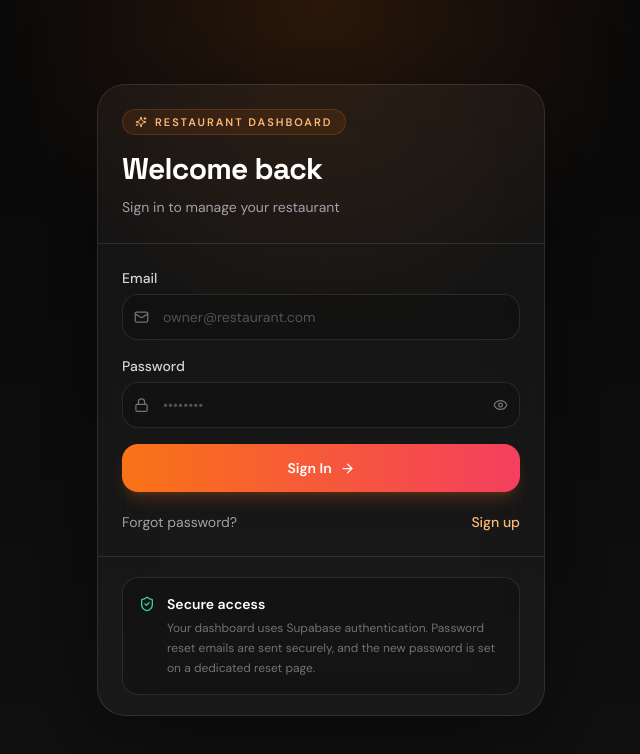
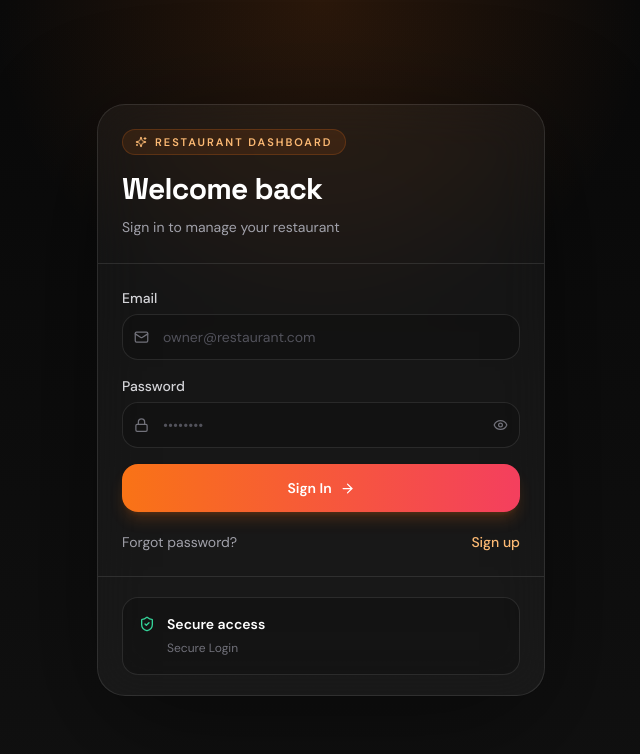
Before and after one commit to Aniikettawde/menuai, a Next.js app: page /dashboard/login in a window 1280 px wide. Shown: the top 754 px of the page, without its empty margins (319-959 px from the left). Built offline with nearby package versions, Linux system fonts and the light colour scheme; no server answers.

Commit message:
biling updated

```diff
--- a/next.config.js
+++ b/next.config.js
@@ -25,10 +25,12 @@ const nextConfig = {
         { key: 'X-Content-Type-Options', value: 'nosniff' },
         { key: 'X-Frame-Options', value: 'DENY' },
         { key: 'X-XSS-Protection', value: '1; mode=block' },
+        { key: 'Referrer-Policy', value: 'strict-origin-when-cross-origin' },
+        { key: 'Strict-Transport-Security', value: 'max-age=63072000; includeSubDomains; preload' },
+        { key: 'Permissions-Policy', value: 'camera=(), microphone=(), geolocation=()' },
       ],
     },
     {
-        // Aggressive caching for static assets
       source: '/static/(.*)',
       headers: [
         { key: 'Cache-Control', value: 'public, max-age=31536000, immutable' },
--- /dev/null
+++ b/src/app/api/auth/forgot-password/route.ts
@@ -0,0 +1,52 @@
+import { NextRequest, NextResponse } from 'next/server'
+import { createServerClient } from '@supabase/ssr'
+import { checkActionLock, recordFailedAttempt, getClientIp } from '@/lib/login-rate-limit'
+
+function isValidEmail(email: string) {
+  return /^[^\s@]+@[^\s@]+\.[^\s@]+$/.test(email)
+}
+
+export async function POST(req: NextRequest) {
+  const body = await req.json().catch(() => ({}))
+  const email = String(body?.email || '').trim().toLowerCase()
+  const origin = String(body?.origin || '')
+
+  if (!isValidEmail(email)) {
+    return NextResponse.json({ error: 'Please enter a valid email address.' }, { status: 400 })
+  }
+
+  const ip = getClientIp(req)
+
+  // Prevents email-bombing a single inbox with reset links
+  const lock = await checkActionLock('forgot', email, ip)
+  if (lock.locked) {
+    return NextResponse.json(
+      { error: `Too many reset requests. Try again in ${Math.ceil(lock.secondsLeft / 60)} min.` },
+      { status: 429 },
+    )
+  }
+
+  await recordFailedAttempt('forgot', email, ip) // count every request, success or not — this endpoint sends email either way
+
+  const supabase = createServerClient(
+    process.env.NEXT_PUBLIC_SUPABASE_URL!,
+    process.env.NEXT_PUBLIC_SUPABASE_ANON_KEY!,
+    {
+      cookies: {
+        getAll() {
+          return req.cookies.getAll()
+        },
+        setAll() {
+          /* no session mutation needed for password reset request */
+        },
+      },
+    },
+  )
+
+  const redirectTo = origin ? `${origin}/dashboard/reset-password` : undefined
+
+  await supabase.auth.resetPasswordForEmail(email, redirectTo ? { redirectTo } : undefined)
+
+  // Always return the same generic success message — never reveal whether the account exists
+  return NextResponse.json({ ok: true })
+}
--- /dev/null
+++ b/src/app/api/auth/login/route.ts
@@ -0,0 +1,50 @@
+import { NextRequest, NextResponse } from 'next/server'
+import { createServerClient } from '@supabase/ssr'
+import { checkActionLock, recordFailedAttempt, clearAttempts, getClientIp } from '@/lib/login-rate-limit'
+
+export async function POST(req: NextRequest) {
+  const body = await req.json().catch(() => ({}))
+  const email = String(body?.email || '').trim().toLowerCase()
+  const password = String(body?.password || '')
+
+  if (!email || !password) {
+    return NextResponse.json({ error: 'Email and password are required' }, { status: 400 })
+  }
+
+  const ip = getClientIp(req)
+
+  const lock = await checkActionLock('login', email, ip)
+  if (lock.locked) {
+    return NextResponse.json(
+      { error: `Too many attempts. Try again in ${Math.ceil(lock.secondsLeft / 60)} min.` },
+      { status: 429 },
+    )
+  }
+
+  const response = NextResponse.json({ ok: true })
+
+  const supabase = createServerClient(
+    process.env.NEXT_PUBLIC_SUPABASE_URL!,
+    process.env.NEXT_PUBLIC_SUPABASE_ANON_KEY!,
+    {
+      cookies: {
+        getAll() {
+          return req.cookies.getAll()
+        },
+        setAll(cookiesToSet) {
+          cookiesToSet.forEach(({ name, value, options }) => response.cookies.set(name, value, options))
+        },
+      },
+    },
+  )
+
+  const { error } = await supabase.auth.signInWithPassword({ email, password })
+
+  if (error) {
+    await recordFailedAttempt('login', email, ip)
+    return NextResponse.json({ error: 'Invalid email or password.' }, { status: 401 })
+  }
+
+  await clearAttempts('login', email)
+  return response
+}
--- /dev/null
+++ b/src/app/api/auth/signup/route.ts
@@ -0,0 +1,73 @@
+import { NextRequest, NextResponse } from 'next/server'
+import { createServerClient } from '@supabase/ssr'
+import { checkActionLock, recordFailedAttempt, clearAttempts, getClientIp } from '@/lib/login-rate-limit'
+
+function isValidEmail(email: string) {
+  return /^[^\s@]+@[^\s@]+\.[^\s@]+$/.test(email)
+}
+
+export async function POST(req: NextRequest) {
+  const body = await req.json().catch(() => ({}))
+  const email = String(body?.email || '').trim().toLowerCase()
+  const password = String(body?.password || '')
+  const name = String(body?.name || '').trim()
+
+  if (!isValidEmail(email)) {
+    return NextResponse.json({ error: 'Please enter a valid email address.' }, { status: 400 })
+  }
+  if (name.length < 2) {
+    return NextResponse.json({ error: 'Please enter your name.' }, { status: 400 })
+  }
+  if (password.length < 8) {
+    return NextResponse.json({ error: 'Password must be at least 8 characters.' }, { status: 400 })
+  }
+
+  const ip = getClientIp(req)
+
+  // Rate limit primarily by IP to stop mass-account creation; identifier keeps per-email tracking too
+  const lock = await checkActionLock('signup', email, ip)
+  if (lock.locked) {
+    return NextResponse.json(
+      { error: `Too many signup attempts. Try again in ${Math.ceil(lock.secondsLeft / 60)} min.` },
+      { status: 429 },
+    )
+  }
+
+  const response = NextResponse.json({ ok: true, needsConfirmation: false })
+
+  const supabase = createServerClient(
+    process.env.NEXT_PUBLIC_SUPABASE_URL!,
+    process.env.NEXT_PUBLIC_SUPABASE_ANON_KEY!,
+    {
+      cookies: {
+        getAll() {
+          return req.cookies.getAll()
+        },
+        setAll(cookiesToSet) {
+          cookiesToSet.forEach(({ name: cName, value, options }) =>
+            response.cookies.set(cName, value, options),
+          )
+        },
+      },
+    },
+  )
+
+  const { data, error } = await supabase.auth.signUp({
+    email,
+    password,
+    options: { data: { full_name: name } },
+  })
+
+  if (error) {
+    await recordFailedAttempt('signup', email, ip)
+    return NextResponse.json({ error: error.message }, { status: 400 })
+  }
+
+  await clearAttempts('signup', email)
+
+  if (data.user && !data.session) {
+    return NextResponse.json({ ok: true, needsConfirmation: true })
+  }
+
+  return response
+}
--- a/src/app/dashboard/login/page.tsx
+++ b/src/app/dashboard/login/page.tsx
@@ -14,7 +14,6 @@ import {
   ShieldCheck,
   ArrowLeft,
 } from 'lucide-react'
-import { getSupabaseDashboardBrowser } from '@/lib/supabase-dashboard'
 
 type Mode = 'login' | 'signup' | 'forgot'
 
@@ -23,16 +22,18 @@ function isValidEmail(email: string) {
 }
 
 function passwordStrength(password: string) {
-  if (password.length < 6) return { label: 'Too short', score: 0 }
-  if (password.length < 8) return { label: 'Weak', score: 1 }
-  if (!/[A-Z]/.test(password) || !/[0-9]/.test(password)) return { label: 'Good', score: 2 }
-  if (/[^A-Za-z0-9]/.test(password)) return { label: 'Strong', score: 3 }
-  return { label: 'Good', score: 2 }
+  if (password.length < 8) return { label: 'Too short', score: 0 }
+  const hasUpper = /[A-Z]/.test(password)
+  const hasNumber = /[0-9]/.test(password)
+  const hasSymbol = /[^A-Za-z0-9]/.test(password)
+  const score = [hasUpper, hasNumber, hasSymbol].filter(Boolean).length
+  if (score === 3) return { label: 'Strong', score: 3 }
+  if (score >= 1) return { label: 'Good', score: 2 }
+  return { label: 'Weak', score: 1 }
 }
 
 export default function DashboardLoginPage() {
   const router = useRouter()
-  const supabase = getSupabaseDashboardBrowser()
 
   const [mode, setMode] = useState<Mode>('login')
   const [email, setEmail] = useState('')
@@ -69,12 +70,10 @@ export default function DashboardLoginPage() {
       return false
     }
 
-    if (mode !== 'forgot' && password.length < 6) {
-      setError('Password must be at least 6 characters.')
+    if (mode !== 'forgot' && password.length < 8) {
+      setError('Password must be at least 8 characters.')
       return false
     }
-
-
 
     if (mode === 'signup' && passwordInfo.score === 0) {
       setError('Please choose a stronger password.')
@@ -85,7 +84,6 @@ export default function DashboardLoginPage() {
   }
 
   async function handleSubmit(e: React.FormEvent<HTMLFormElement>) {
-	  console.log('MODE:', mode)
     e.preventDefault()
     setLoading(true)
     setError('')
@@ -100,31 +98,30 @@ export default function DashboardLoginPage() {
       const cleanEmail = email.trim().toLowerCase()
 
       if (mode === 'signup') {
-  const { data, error } = await supabase.auth.signUp({
-    email: cleanEmail,
-    password,
-    options: {
-      data: { full_name: name.trim() },
-    },
+        const res = await fetch('/api/auth/signup', {
+          method: 'POST',
+          headers: { 'Content-Type': 'application/json' },
+          body: JSON.stringify({ email: cleanEmail, password, name: name.trim() }),
         })
+        const json = await res.json().catch(() => ({}))
 
-  if (error) {
-    setError(error.message)
+        if (!res.ok) {
+          setError(json?.error || 'Something went wrong. Please try again.')
           return
         }
 
-  if (data.user && !data.session) {
+        if (json.needsConfirmation) {
           setMessage('Check your email to confirm your account, then sign in.')
           setMode('login')
           setPassword('')
           return
         }
 
-  // Check if this user is a staff member
-  const res = await fetch('/api/dashboard/context', { cache: 'no-store' })
-  const json = await res.json().catch(() => ({}))
+        // Signed up and session established server-side — check staff context
+        const ctxRes = await fetch('/api/dashboard/context', { cache: 'no-store' })
+        const ctxJson = await ctxRes.json().catch(() => ({}))
 
- if (json?.context) {
+        if (ctxJson?.context) {
           window.location.href = '/dashboard'
         } else {
           window.location.href = '/dashboard/onboarding'
@@ -132,34 +129,35 @@ export default function DashboardLoginPage() {
         return
       }
 
+      if (mode === 'forgot') {
+        const origin = typeof window !== 'undefined' ? window.location.origin : ''
 
+        const res = await fetch('/api/auth/forgot-password', {
+          method: 'POST',
+          headers: { 'Content-Type': 'application/json' },
+          body: JSON.stringify({ email: cleanEmail, origin }),
+        })
+        const json = await res.json().catch(() => ({}))
 
-      if (mode === 'forgot') {
-        const redirectTo =
-          typeof window !== 'undefined'
-            ? `${window.location.origin}/dashboard/reset-password`
-            : '/dashboard/reset-password'
-
-        const { error } = await supabase.auth.resetPasswordForEmail(cleanEmail, {
-          redirectTo,
-        })
-
-        if (error) {
-          setError(error.message)
+        if (!res.ok) {
+          setError(json?.error || 'Something went wrong. Please try again.')
           return
         }
 
-        setMessage('Password reset email sent. Please check your inbox.')
+        setMessage('If an account exists for this email, a reset link has been sent.')
+        return
       }
 
       if (mode === 'login') {
-  const { error } = await supabase.auth.signInWithPassword({
-    email: cleanEmail,
-    password,
+        const res = await fetch('/api/auth/login', {
+          method: 'POST',
+          headers: { 'Content-Type': 'application/json' },
+          body: JSON.stringify({ email: cleanEmail, password }),
         })
+        const json = await res.json().catch(() => ({}))
 
-  if (error) {
-    setError(error.message)
+        if (!res.ok) {
+          setError(json?.error || 'Something went wrong. Please try again.')
           return
         }
 
@@ -269,7 +267,7 @@ return
                     onChange={(e) => setPassword(e.target.value)}
                     placeholder="••••••••"
                     autoComplete={mode === 'login' ? 'current-password' : 'new-password'}
-                    minLength={6}
+                    minLength={8}
                     className="w-full rounded-2xl border border-white/10 bg-black/20 py-3 pl-10 pr-12 text-sm text-white outline-none placeholder:text-zinc-600 focus:border-orange-500/50 focus:ring-2 focus:ring-orange-500/10"
                   />
                   <button
@@ -385,8 +383,7 @@ return
               <div>
                 <p className="text-sm font-semibold text-white">Secure access</p>
                 <p className="mt-1 text-xs leading-5 text-zinc-500">
-                  Your dashboard uses Supabase authentication. Password reset emails are sent securely,
-                  and the new password is set on a dedicated reset page.
+                  Secure Login
                 </p>
               </div>
             </div>
--- /dev/null
+++ b/src/lib/login-rate-limit.ts
@@ -0,0 +1,77 @@
+import { getServiceClient } from '@/lib/billing-auth'
+
+export type AuthAction = 'login' | 'signup' | 'forgot'
+
+const LIMITS: Record<AuthAction, { maxAttempts: number; windowMinutes: number; lockoutMinutes: number }> = {
+  login: { maxAttempts: 5, windowMinutes: 15, lockoutMinutes: 15 },
+  signup: { maxAttempts: 5, windowMinutes: 60, lockoutMinutes: 60 },
+  forgot: { maxAttempts: 3, windowMinutes: 60, lockoutMinutes: 60 },
+}
+
+export async function checkActionLock(action: AuthAction, identifier: string, ip: string) {
+  const sb = getServiceClient()
+  const now = new Date()
+
+  const { data: rows } = await sb
+    .from('auth_login_attempts')
+    .select('*')
+    .eq('action', action)
+    .or(`identifier.eq.${identifier},ip.eq.${ip}`)
+
+  const active = rows?.find((r) => r.locked_until && new Date(r.locked_until) > now)
+  if (active) {
+    const secondsLeft = Math.ceil((new Date(active.locked_until).getTime() - now.getTime()) / 1000)
+    return { locked: true, secondsLeft }
+  }
+  return { locked: false, secondsLeft: 0 }
+}
+
+export async function recordFailedAttempt(action: AuthAction, identifier: string, ip: string) {
+  const sb = getServiceClient()
+  const now = new Date()
+  const { maxAttempts, windowMinutes, lockoutMinutes } = LIMITS[action]
+  const windowStart = new Date(now.getTime() - windowMinutes * 60 * 1000)
+
+  const { data: existing } = await sb
+    .from('auth_login_attempts')
+    .select('*')
+    .eq('action', action)
+    .eq('identifier', identifier)
+    .gte('first_attempt_at', windowStart.toISOString())
+    .maybeSingle()
+
+  if (!existing) {
+    await sb.from('auth_login_attempts').insert({
+      action,
+      identifier,
+      ip,
+      attempt_count: 1,
+      first_attempt_at: now.toISOString(),
+      last_attempt_at: now.toISOString(),
+    })
+    return
+  }
+
+  const newCount = existing.attempt_count + 1
+  const lockedUntil =
+    newCount >= maxAttempts ? new Date(now.getTime() + lockoutMinutes * 60 * 1000).toISOString() : null
+
+  await sb
+    .from('auth_login_attempts')
+    .update({
+      attempt_count: newCount,
+      last_attempt_at: now.toISOString(),
+      locked_until: lockedUntil,
+    })
+    .eq('id', existing.id)
+}
+
+export async function clearAttempts(action: AuthAction, identifier: string) {
+  const sb = getServiceClient()
+  await sb.from('auth_login_attempts').delete().eq('action', action).eq('identifier', identifier)
+}
+
+export function getClientIp(req: Request) {
+  const headers = req.headers
+  return headers.get('x-forwarded-for')?.split(',')[0]?.trim() || headers.get('x-real-ip') || 'unknown'
+}
```
Also changed, not shown: 1 other file (tests, documents, lock files or other folders). Lines whose indentation alone changed are shown as unchanged.
